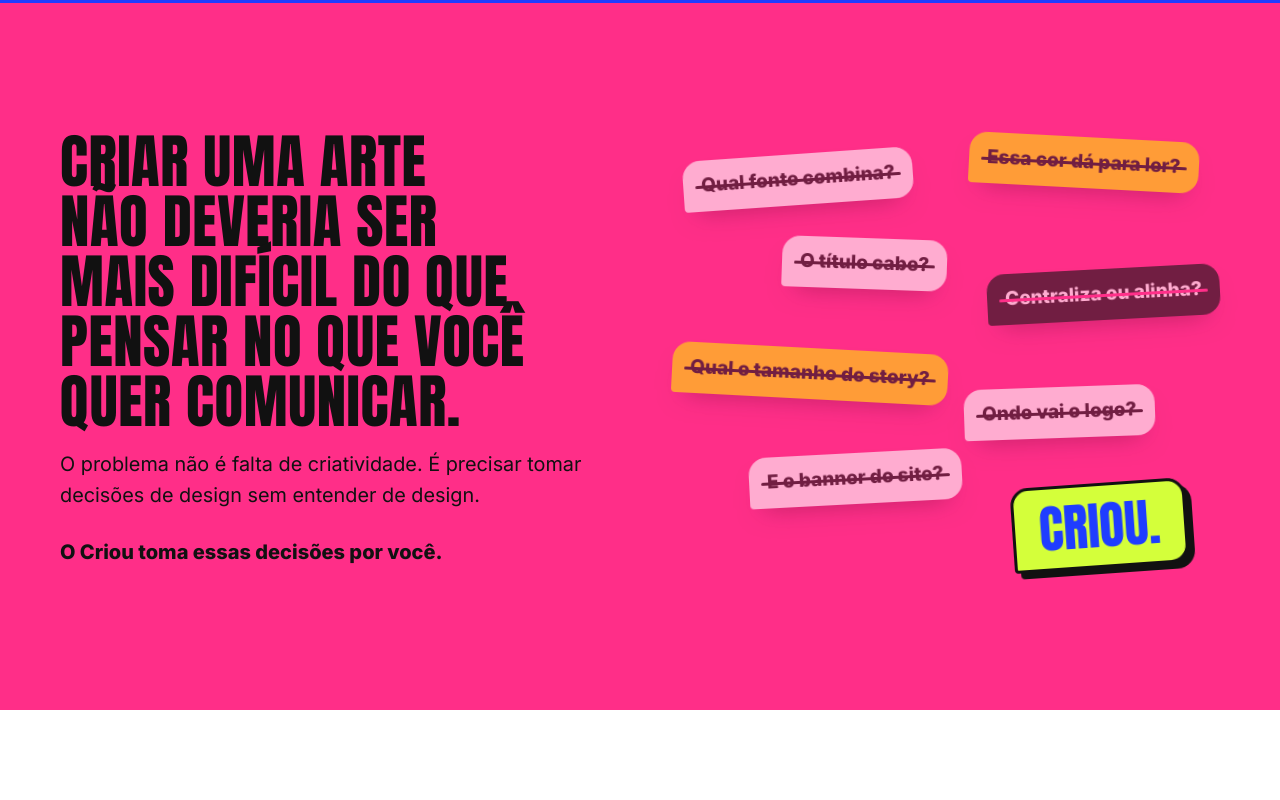
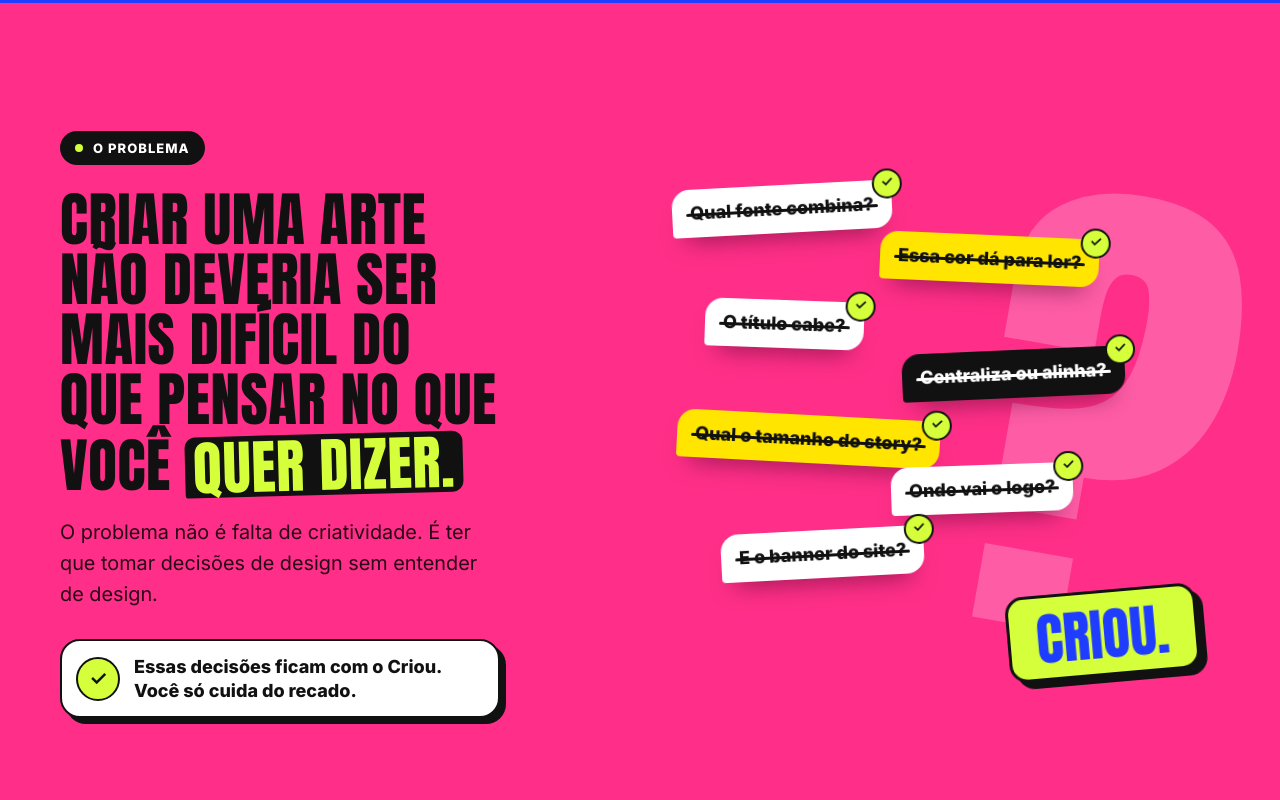
Before and after one commit to design-performance/criou-design, a plain HTML site: page index.html in a window 1280 px wide. Shown: the part 940-1740 px from the top of the page. Drawn offline with nearby package versions, Linux system fonts and the light colour scheme; a web font is replaced by a local one.

Commit message:
Seção rosa com mais ritmo: cascata, checks e resposta em destaque
Co-Authored-By: Claude Opus 5.5 <noreply@anthropic.com>
Claude-Session: https://claude.ai/code/session_014AzMWcFeWn9hJUd4Bq2iZw

```diff
--- a/index.html
+++ b/index.html
@@ -176,26 +176,46 @@ footer .wrap{display:flex;flex-wrap:wrap;gap:12px 32px;justify-content:space-bet
 
 /* Seção rosa: decisões que somem */
 .problema{align-items:center}
-.duvidas{position:relative;min-height:440px}
-.duvidas span{position:absolute;font:800 clamp(15px,1.5vw,19px)/1.2 Inter,sans-serif;background:#fff;color:var(--ink);padding:14px 18px;border-radius:18px 18px 18px 4px;box-shadow:0 14px 26px -14px rgba(60,0,30,.55);white-space:nowrap}
-.duvidas span::after{content:"";position:absolute;left:12px;right:12px;top:50%;height:3px;background:var(--ink);transform:scaleX(0);transform-origin:left;border-radius:3px}
-.duvidas .d1{left:2%;top:4%;transform:rotate(-4deg)}
-.duvidas .d2{right:4%;top:0;transform:rotate(3deg);background:var(--yel)}
-.duvidas .d3{left:20%;top:23%;transform:rotate(2deg)}
-.duvidas .d4{right:0;top:30%;transform:rotate(-3deg);background:var(--ink);color:#fff}
-.duvidas .d4::after{background:var(--pink)}
-.duvidas .d5{left:0;top:48%;transform:rotate(3deg);background:var(--yel)}
-.duvidas .d6{right:12%;top:57%;transform:rotate(-2deg)}
-.duvidas .d7{left:14%;top:72%;transform:rotate(-3deg)}
-.duvidas .d8{right:6%;bottom:2%;background:var(--acc);color:var(--blue);font:400 clamp(34px,4vw,54px)/1 Anton,sans-serif;text-transform:uppercase;padding:14px 24px;border:3px solid var(--ink);box-shadow:6px 6px 0 var(--ink);transform:rotate(-4deg) scale(.6);opacity:0}
-.duvidas.vivo span:not(.ok)::after{animation:risca .45s ease forwards}
-.duvidas.vivo span:not(.ok){animation:apaga .45s ease forwards}
-.duvidas.vivo .d1,.duvidas.vivo .d1::after{animation-delay:.2s}.duvidas.vivo .d2,.duvidas.vivo .d2::after{animation-delay:.5s}.duvidas.vivo .d3,.duvidas.vivo .d3::after{animation-delay:.8s}.duvidas.vivo .d4,.duvidas.vivo .d4::after{animation-delay:1.1s}.duvidas.vivo .d5,.duvidas.vivo .d5::after{animation-delay:1.4s}.duvidas.vivo .d6,.duvidas.vivo .d6::after{animation-delay:1.7s}.duvidas.vivo .d7,.duvidas.vivo .d7::after{animation-delay:2s}
-.duvidas.vivo .d8{animation:surge .5s cubic-bezier(.3,1.6,.5,1) 2.5s forwards}
+.pink{position:relative;overflow:hidden}
+.selo-rosa{display:inline-flex;align-items:center;gap:10px;font:800 13px Inter,sans-serif;letter-spacing:.08em;text-transform:uppercase;background:var(--ink);color:#fff;padding:9px 15px;border-radius:999px;margin-bottom:24px}
+.selo-rosa i{width:8px;height:8px;border-radius:50%;background:var(--acc);display:block}
+.problema h2{max-width:18ch;margin-bottom:22px}
+.problema h2 em{font-style:normal;background:var(--ink);color:var(--acc);border-radius:.18em .18em .18em .05em;padding:.04em .14em 0;display:inline-block;line-height:1;margin-top:.08em;transform:rotate(-1.5deg)}
+.problema .lead{max-width:34ch;color:#2A0716}
+.resposta{display:flex;align-items:center;gap:14px;margin-top:30px;background:#fff;color:var(--ink);border:2.5px solid var(--ink);box-shadow:6px 6px 0 var(--ink);border-radius:20px;padding:14px 20px 14px 14px;max-width:440px}
+.resposta b{width:44px;height:44px;border-radius:50%;background:var(--acc);border:2.5px solid var(--ink);display:grid;place-items:center;font:900 20px/1 Inter,sans-serif;flex:none}
+.resposta span{font:800 18px/1.3 Inter,sans-serif}
+.duvidas{position:relative;min-height:500px}
+.duvidas::before{content:"?";position:absolute;right:-2%;top:50%;transform:translateY(-52%) rotate(10deg);font:400 clamp(380px,40vw,560px)/1 Anton,sans-serif;color:#FF5CA6;pointer-events:none;z-index:0}
+.duvidas span{position:absolute;z-index:1;font:800 clamp(15px,1.45vw,18px)/1.2 Inter,sans-serif;background:#fff;color:var(--ink);padding:13px 18px;border-radius:18px 18px 18px 4px;box-shadow:0 16px 24px -14px rgba(60,0,30,.6);white-space:nowrap;rotate:var(--r,0deg)}
+.duvidas span:not(.ok)::after{content:"";position:absolute;left:14px;right:14px;top:50%;height:3px;background:currentColor;transform:scaleX(0);transform-origin:left;border-radius:3px}
+.duvidas span:not(.ok)::before{content:"✓";position:absolute;right:-11px;top:-11px;width:26px;height:26px;border-radius:50%;background:var(--acc);color:var(--ink);border:2px solid var(--ink);font:900 14px/22px Inter,sans-serif;text-align:center;transform:scale(0)}
+.duvidas .d1{left:0;top:2%;--r:-3deg}
+.duvidas .d2{left:38%;top:12%;--r:2.5deg;background:var(--yel)}
+.duvidas .d3{left:6%;top:25%;--r:2deg}
+.duvidas .d4{left:42%;top:35%;--r:-2.5deg;background:var(--ink);color:#fff}
+.duvidas .d5{left:1%;top:48%;--r:3deg;background:var(--yel)}
+.duvidas .d6{left:40%;top:58%;--r:-2deg}
+.duvidas .d7{left:9%;top:71%;--r:-3deg}
+.duvidas .d8{right:4%;bottom:1%;background:var(--acc);color:var(--blue);font:400 clamp(40px,4.4vw,60px)/1 Anton,sans-serif;text-transform:uppercase;padding:14px 26px 10px;border:3px solid var(--ink);border-radius:18px;box-shadow:7px 7px 0 var(--ink);--r:-5deg;transform:scale(.6);opacity:0}
+.duvidas.vivo span:not(.ok)::after{animation:risca .4s ease forwards}
+.duvidas.vivo span:not(.ok)::before{animation:marca .35s cubic-bezier(.3,1.7,.5,1) forwards}
+.duvidas.vivo span:not(.ok){animation:flutua 5s ease-in-out infinite alternate}
+.duvidas.vivo .d1::after{animation-delay:.15s}.duvidas.vivo .d1::before{animation-delay:.45s}
+.duvidas.vivo .d2::after{animation-delay:.4s}.duvidas.vivo .d2::before{animation-delay:.7s}
+.duvidas.vivo .d3::after{animation-delay:.65s}.duvidas.vivo .d3::before{animation-delay:.95s}
+.duvidas.vivo .d4::after{animation-delay:.9s}.duvidas.vivo .d4::before{animation-delay:1.2s}
+.duvidas.vivo .d5::after{animation-delay:1.15s}.duvidas.vivo .d5::before{animation-delay:1.45s}
+.duvidas.vivo .d6::after{animation-delay:1.4s}.duvidas.vivo .d6::before{animation-delay:1.7s}
+.duvidas.vivo .d7::after{animation-delay:1.65s}.duvidas.vivo .d7::before{animation-delay:1.95s}
+.duvidas.vivo .d2,.duvidas.vivo .d5{animation-delay:-1.6s}.duvidas.vivo .d3,.duvidas.vivo .d6{animation-delay:-3.2s}.duvidas.vivo .d4,.duvidas.vivo .d7{animation-delay:-4.4s}
+.duvidas.vivo .d8{animation:surge .55s cubic-bezier(.3,1.6,.5,1) 2.3s forwards}
 @keyframes risca{to{transform:scaleX(1)}}
-@keyframes apaga{to{opacity:.6}}
-@keyframes surge{to{opacity:1;transform:rotate(-4deg) scale(1)}}
-@media(prefers-reduced-motion:reduce){.duvidas span:not(.ok){opacity:.45}.duvidas span:not(.ok)::after{transform:scaleX(1)}.duvidas .d8{opacity:1;transform:rotate(-4deg)}.duvidas.vivo *{animation:none!important}}
+@keyframes marca{to{transform:scale(1)}}
+@keyframes flutua{from{translate:0 0}to{translate:0 -6px}}
+@keyframes surge{to{opacity:1;transform:scale(1)}}
+@media(prefers-reduced-motion:reduce){.duvidas span:not(.ok)::after{transform:scaleX(1)}.duvidas span:not(.ok)::before{transform:scale(1)}.duvidas .d8{opacity:1;transform:none}.duvidas.vivo *,.duvidas.vivo *::before,.duvidas.vivo *::after{animation:none!important}}
+@media(max-width:960px){.duvidas{min-height:470px;margin-top:10px}}
 
 /* Como funciona: demonstração animada */
 .demo{display:grid;grid-template-columns:minmax(0,.8fr) minmax(0,1.4fr);gap:clamp(28px,4vw,56px);align-items:center}
@@ -236,7 +256,7 @@ footer .wrap{display:flex;flex-wrap:wrap;gap:12px 32px;justify-content:space-bet
 .frase p{font:400 clamp(40px,6.4vw,96px)/1.04 Anton,sans-serif;text-transform:uppercase;letter-spacing:.005em;color:var(--ink);margin:0 0 40px;max-width:21ch;text-wrap:balance}
 .frase em{font-style:normal;background:var(--blue);color:var(--acc);padding:.06em .14em 0;border-radius:.12em;display:inline-block;line-height:.9}
 @media(max-width:980px){.demo{grid-template-columns:minmax(0,1fr)}.passos{grid-template-columns:1fr 1fr}}
-@media(max-width:600px){.passos{grid-template-columns:1fr}.est-corpo{grid-template-columns:1fr}.est-form{display:none}.duvidas{min-height:0;display:flex;flex-wrap:wrap;gap:12px 10px;padding-top:6px}.duvidas span{position:static;font-size:15px;padding:11px 14px}.duvidas .d8{margin-top:10px;font-size:40px}}
+@media(max-width:600px){.passos{grid-template-columns:1fr}.est-corpo{grid-template-columns:1fr}.est-form{display:none}.duvidas{min-height:0;display:flex;flex-wrap:wrap;gap:16px 12px;padding-top:12px}.duvidas::before{font-size:300px;right:-14%}.duvidas span{position:static;font-size:15px;padding:11px 14px}.duvidas .d8{margin:12px 0 0 auto;font-size:44px}.resposta b{width:38px;height:38px;font-size:17px}.resposta span{font-size:16px}}
 </style>
 </head>
 <body>
@@ -269,9 +289,10 @@ footer .wrap{display:flex;flex-wrap:wrap;gap:12px 32px;justify-content:space-bet
 
 <section class="band pink"><div class="wrap split problema">
   <div>
-    <h2 style="max-width:16ch">Criar uma arte não deveria ser mais difícil do que pensar no que você quer comunicar.</h2>
-    <p class="lead">O problema não é falta de criatividade. É precisar tomar decisões de design sem entender de design.</p>
-    <p style="margin-top:26px;font-weight:800;font-size:20px">O Criou toma essas decisões por você.</p>
+    <span class="selo-rosa"><i></i>O problema</span>
+    <h2>Criar uma arte não deveria ser mais difícil do que pensar no que você <em>quer dizer.</em></h2>
+    <p class="lead">O problema não é falta de criatividade. É ter que tomar decisões de design sem entender de design.</p>
+    <p class="resposta"><b aria-hidden="true">✓</b><span>Essas decisões ficam com o Criou. Você só cuida do recado.</span></p>
   </div>
   <div class="duvidas" aria-label="Decisões de design que o Criou toma por você">
     <span class="d1">Qual fonte combina?</span>
```
